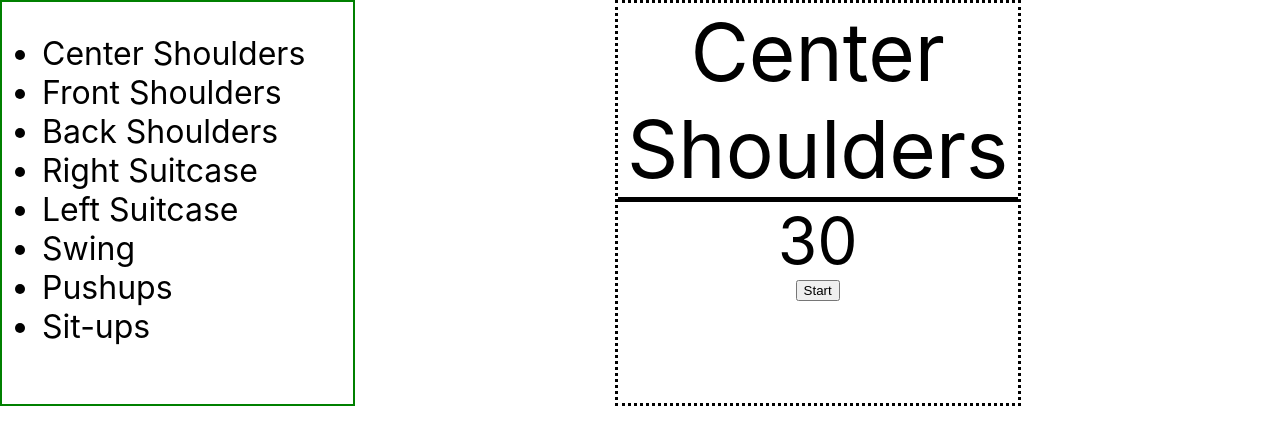
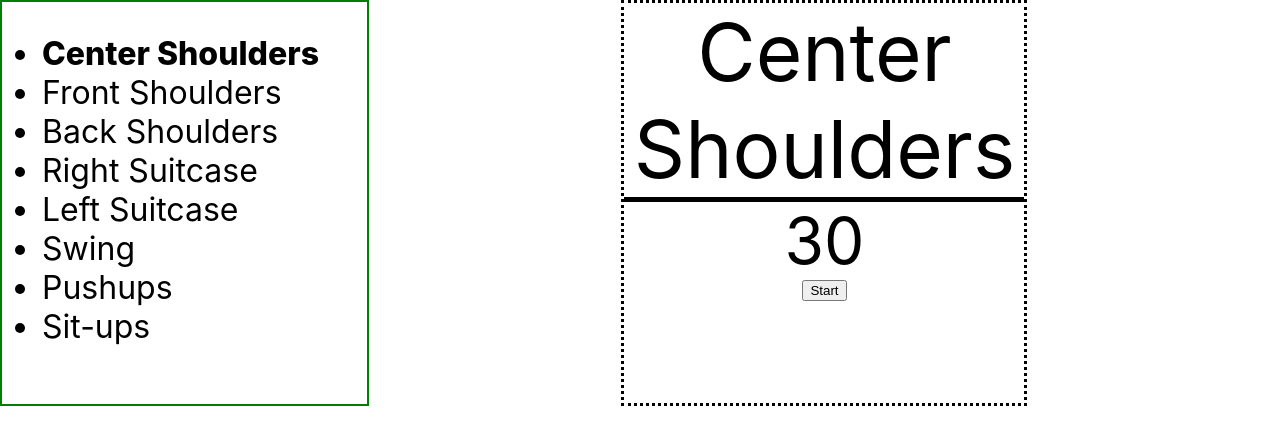
Before and after one commit to pca2/7min, a React (Create React App) app: page / in a window 1280 px wide. Shown: the top 444 px of the page. Built offline with nearby package versions, Linux system fonts and the light colour scheme.

Commit message:
current item in ListDisplay is now bold

```diff
--- a/src/App.css
+++ b/src/App.css
@@ -30,3 +30,7 @@
 .Timer{
   font-size: 4rem;
 }
+
+.list-item-active{
+  font-weight: 800;
+}
--- a/src/components/ListDisplay.js
+++ b/src/components/ListDisplay.js
@@ -6,7 +6,7 @@
   return(
     <div className="ListDisplay">
       <ul>
-        {props.list.map((item,index) => <ListItem key={index} item={item}/>)}
+        {props.list.map((item,index) => <ListItem key={index} listPosition={index} item={item} currentPosition={props.currentPosition} />)}
        </ul>
      </div>
   )
--- a/src/components/ListItem.js
+++ b/src/components/ListItem.js
@@ -2,11 +2,18 @@
 import PropTypes from 'prop-types';
 
 
-const ListItem = props => (
-  <div className="ListItem">
-    <li>{props.item}</li>
-   </div>
-);
+const ListItem = props => {
+  let className="ListItem";
+  if(props.listPosition === props.currentPosition){
+    className += " list-item-active"
+  }
+
+  return(
+    <div className={className}>
+      <li>{props.item}</li>
+     </div>
+  );
+}
 
 ListItem.propTypes = {
   item: PropTypes.string.isRequired
--- a/src/components/SevenMin.js
+++ b/src/components/SevenMin.js
@@ -106,7 +106,7 @@
 
 
   render(){
-    const {timerRunning, displayText, timerPosition} = this.state;
+    const {timerRunning, displayText, timerPosition, position} = this.state;
     let controls;
     if(timerRunning){
       controls = <Button handleClick={this.stopTimer} text="Stop"/>
@@ -115,7 +115,7 @@
     }
     return(
       <div className="SevenMin">
-        <ListDisplay list={exerciseList} />
+        <ListDisplay list={exerciseList} currentPosition={position} />
         <div className="exerciseTimer">
           <Exercise name={displayText} />
           <Timer timerPosition={timerPosition}/>
```
